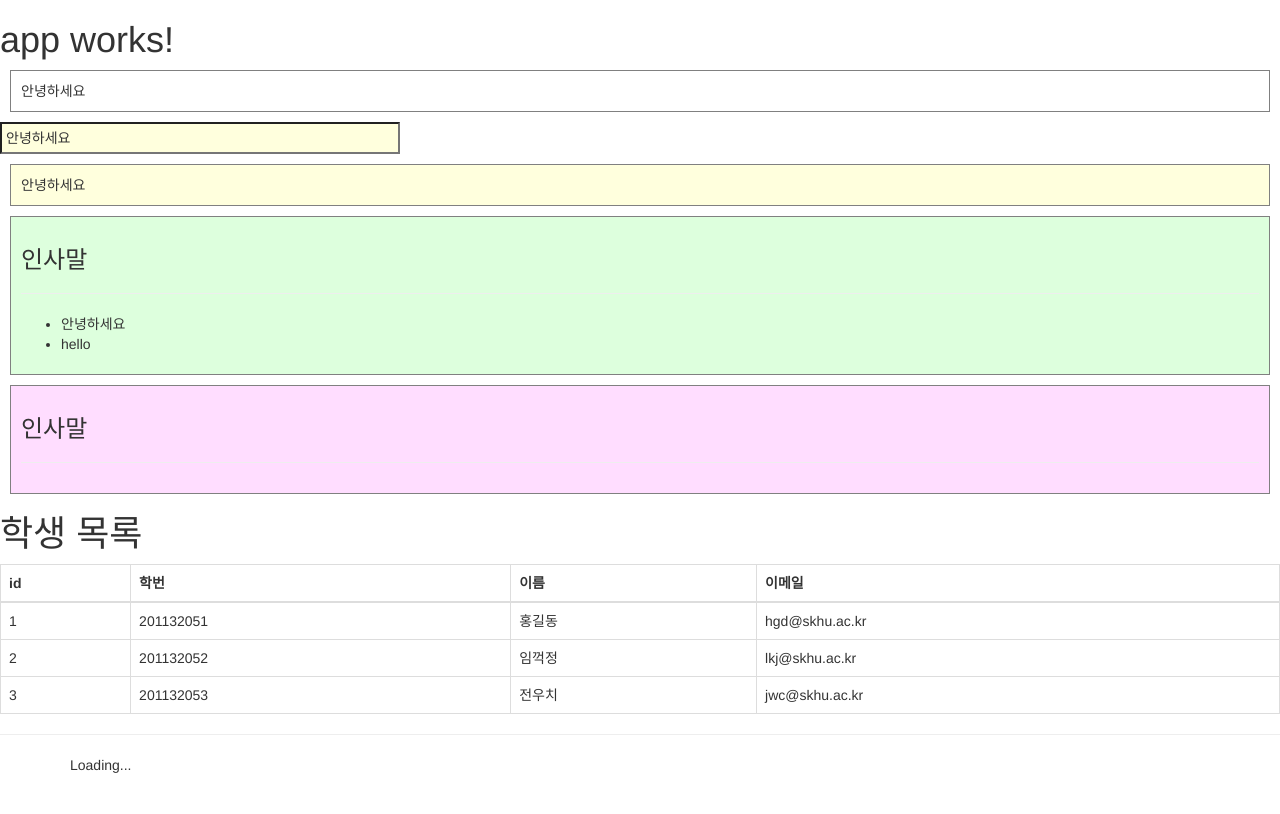
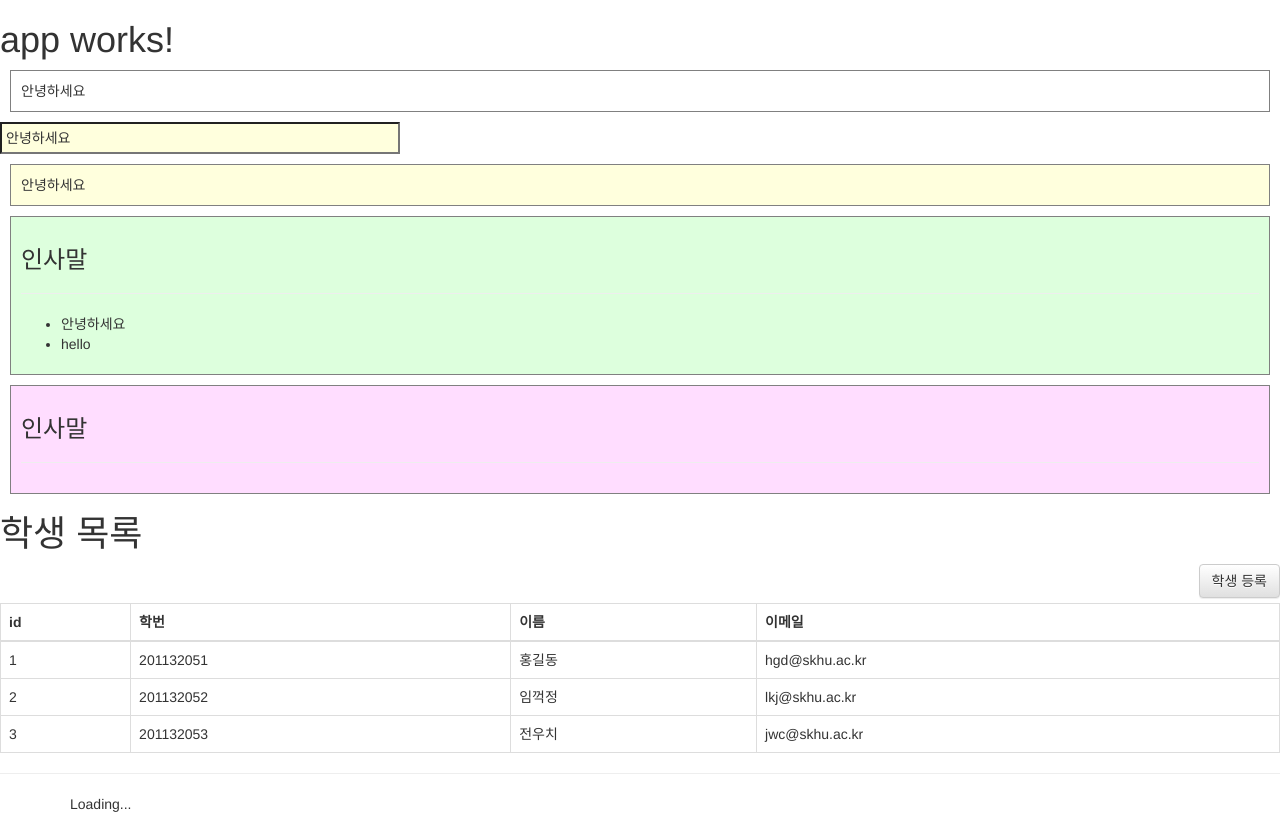
Before and after one commit to callmey/AngularStudy, an Angular app: page / in a window 1280 px wide. Built offline with nearby package versions, Linux system fonts and the light colour scheme.

Commit message:
학생목록 생성 기능 추가

```diff
--- a/src/app/app.component.css
+++ b/src/app/app.component.css
@@ -1,2 +1,3 @@
 tbody tr:hover { background-color: #ffa; cursor: pointer; }
 input { max-width: 200px; }
+button { margin-bottom: 5px; }
--- a/src/app/app.component.html
+++ b/src/app/app.component.html
@@ -7,6 +7,9 @@
 
 
   <h1>학생 목록</h1>
+
+  <button type="button" class="btn btn-default pull-right" (click)="createStudent()">
+    학생 등록</button>
 
   <table class="table table-bordered">
     <thead>
--- a/src/app/app.component.ts
+++ b/src/app/app.component.ts
@@ -20,4 +20,12 @@ export class AppComponent {
   selectStudent(student: Student) {
     this.selectedStudent = student;
   }
+
+  createStudent() {
+    let index = this.students.length - 1;
+    let id = this.students[index].id + 1;
+    let student = new Student(id, "", "", "");
+    this.selectedStudent = student;
+    this.students.push(student);
+  }
 }
```
